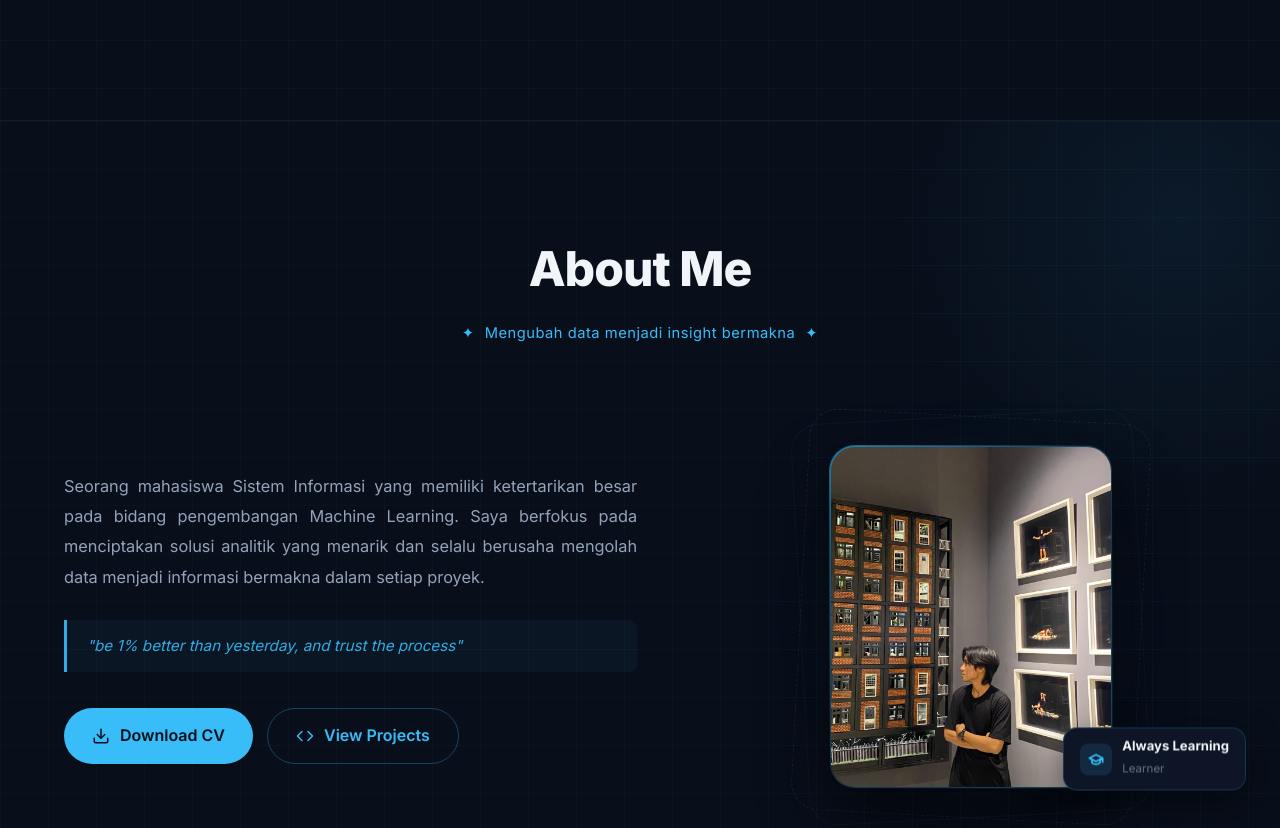
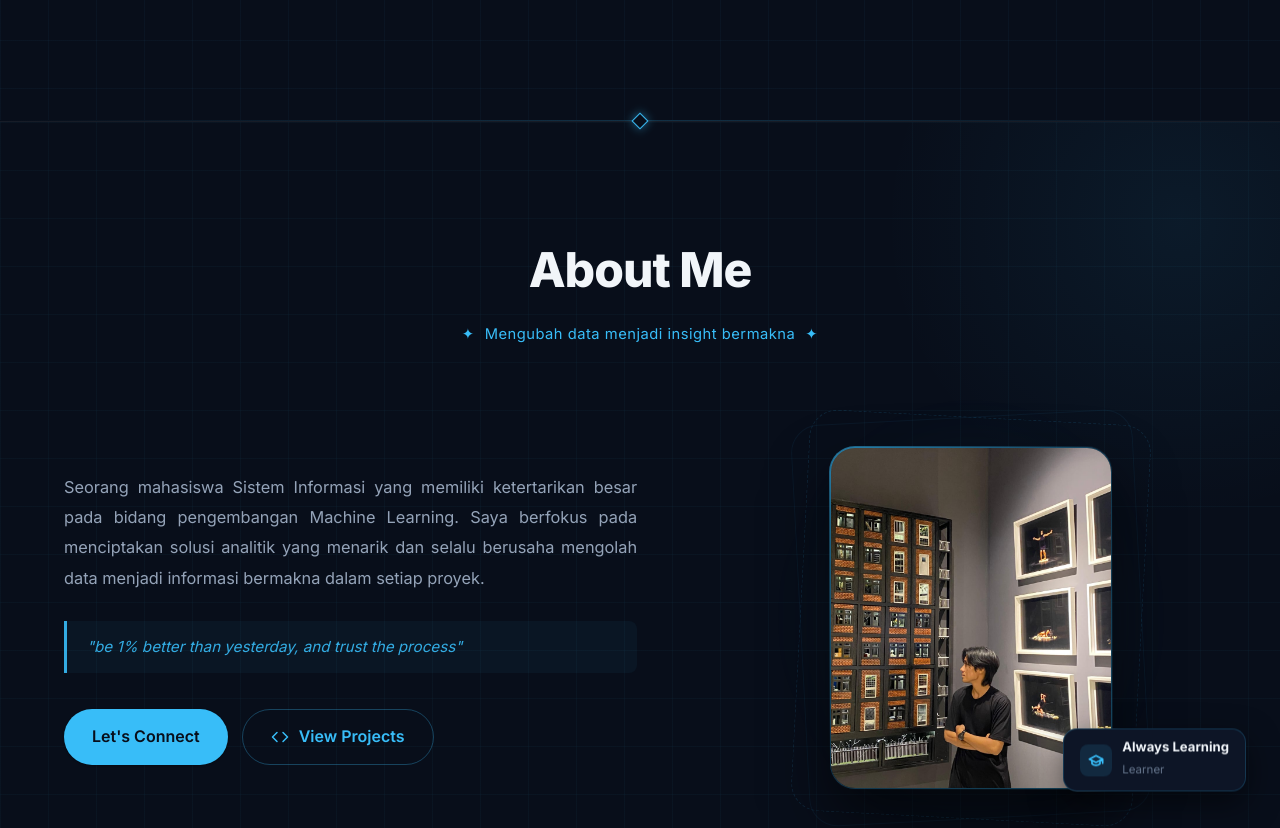
Before and after one commit to wannnn27/myportofolio, a React (Vite) app: page / in a window 1280 px wide. Shown: the part 680-1508 px from the top of the page. Built offline with nearby package versions, Linux system fonts and the light colour scheme.

Commit message:
style: optimize mobile responsive layout, colors, and section dividers

```diff
--- a/src/App.jsx
+++ b/src/App.jsx
@@ -11,8 +11,18 @@ import BackToTop from './components/BackToTop';
 function App() {
   const [selectedProject, setSelectedProject] = useState(null);
 
+  const handleBack = () => {
+    setSelectedProject(null);
+    setTimeout(() => {
+      const projectsSection = document.getElementById('projects');
+      if (projectsSection) {
+        projectsSection.scrollIntoView({ behavior: 'instant' });
+      }
+    }, 10);
+  };
+
   if (selectedProject) {
-    return <ProjectDetail project={selectedProject} onBack={() => setSelectedProject(null)} />;
+    return <ProjectDetail project={selectedProject} onBack={handleBack} />;
   }
 
   return (
@@ -20,8 +30,11 @@ function App() {
       <Navbar />
       <main>
         <Hero />
+        <div className="section-divider"></div>
         <About />
+        <div className="section-divider"></div>
         <Projects onSelectProject={setSelectedProject} />
+        <div className="section-divider"></div>
         <Contact />
       </main>
       <Footer />
--- a/src/components/About.jsx
+++ b/src/components/About.jsx
@@ -30,13 +30,8 @@ const About = () => {
                         </p>
 
                         <div className="about-action-btns">
-                            <a href="#cv" className="btn btn-primary">
-                                <svg width="18" height="18" viewBox="0 0 24 24" fill="none" stroke="currentColor" strokeWidth="2" strokeLinecap="round" strokeLinejoin="round">
-                                    <path d="M21 15v4a2 2 0 0 1-2 2H5a2 2 0 0 1-2-2v-4" />
-                                    <polyline points="7 10 12 15 17 10" />
-                                    <line x1="12" y1="15" x2="12" y2="3" />
-                                </svg>
-                                Download CV
+                            <a href="#contact" className="btn btn-primary">
+                                Let's Connect
                             </a>
                             <a href="#projects" className="btn btn-secondary btn-outline">
                                 <svg width="18" height="18" viewBox="0 0 24 24" fill="none" stroke="currentColor" strokeWidth="2" strokeLinecap="round" strokeLinejoin="round">
--- a/src/components/Contact.css
+++ b/src/components/Contact.css
@@ -164,7 +164,7 @@
     padding: 16px 20px;
     font-size: 1rem;
     font-family: inherit;
-    color: var(--text-primary);
+    color: var(--text-secondary);
     background: var(--bg-tertiary);
     border: 1px solid var(--border-light);
     border-radius: var(--radius-md);
@@ -174,7 +174,7 @@
 
 .form-group input::placeholder,
 .form-group textarea::placeholder {
-    color: var(--gray-400);
+    color: var(--text-muted);
 }
 
 .form-group input:focus,
--- a/src/components/Contact.jsx
+++ b/src/components/Contact.jsx
@@ -94,7 +94,7 @@ const Contact = () => {
                                 id="name"
                                 value={formData.name}
                                 onChange={(e) => setFormData({ ...formData, name: e.target.value })}
-                                placeholder="John Doe"
+                                placeholder="Adi Arwan Syah"
                                 required
                             />
                         </div>
@@ -105,7 +105,7 @@ const Contact = () => {
                                 id="email"
                                 value={formData.email}
                                 onChange={(e) => setFormData({ ...formData, email: e.target.value })}
-                                placeholder="john@example.com"
+                                placeholder="adiarwansyah@example.com"
                                 required
                             />
                         </div>
--- a/src/components/Footer.jsx
+++ b/src/components/Footer.jsx
@@ -27,17 +27,17 @@ const Footer = () => {
                     <div className="footer-social">
                         <h4>Connect</h4>
                         <div className="social-links">
-                            <a href="https://github.com/wannnn27" target="_blank" rel="noopener noreferrer" aria-label="GitHub">
+                            <a href="https://github.com/wannnn27" target="_blank" rel="noopener noreferrer" className="github" aria-label="GitHub">
                                 <svg width="20" height="20" viewBox="0 0 24 24" fill="currentColor">
                                     <path d="M12 0c-6.626 0-12 5.373-12 12 0 5.302 3.438 9.8 8.207 11.387.599.111.793-.261.793-.577v-2.234c-3.338.726-4.033-1.416-4.033-1.416-.546-1.387-1.333-1.756-1.333-1.756-1.089-.745.083-.729.083-.729 1.205.084 1.839 1.237 1.839 1.237 1.07 1.834 2.807 1.304 3.492.997.107-.775.418-1.305.762-1.604-2.665-.305-5.467-1.334-5.467-5.931 0-1.311.469-2.381 1.236-3.221-.124-.303-.535-1.524.117-3.176 0 0 1.008-.322 3.301 1.23.957-.266 1.983-.399 3.003-.404 1.02.005 2.047.138 3.006.404 2.291-1.552 3.297-1.23 3.297-1.23.653 1.653.242 2.874.118 3.176.77.84 1.235 1.911 1.235 3.221 0 4.609-2.807 5.624-5.479 5.921.43.372.823 1.102.823 2.222v3.293c0 .319.192.694.801.576 4.765-1.589 8.199-6.086 8.199-11.386 0-6.627-5.373-12-12-12z" />
                                 </svg>
                             </a>
-                            <a href="https://www.linkedin.com/in/adi-arwan-syah/" target="_blank" rel="noopener noreferrer" aria-label="LinkedIn">
+                            <a href="https://www.linkedin.com/in/adi-arwan-syah/" target="_blank" rel="noopener noreferrer" className="linkedin" aria-label="LinkedIn">
                                 <svg width="20" height="20" viewBox="0 0 24 24" fill="currentColor">
                                     <path d="M19 0h-14c-2.761 0-5 2.239-5 5v14c0 2.761 2.239 5 5 5h14c2.762 0 5-2.239 5-5v-14c0-2.761-2.238-5-5-5zm-11 19h-3v-11h3v11zm-1.5-12.268c-.966 0-1.75-.79-1.75-1.764s.784-1.764 1.75-1.764 1.75.79 1.75 1.764-.783 1.764-1.75 1.764zm13.5 12.268h-3v-5.604c0-3.368-4-3.113-4 0v5.604h-3v-11h3v1.765c1.396-2.586 7-2.777 7 2.476v6.759z" />
                                 </svg>
                             </a>
-                            <a href="https://www.instagram.com/adi.arwnsyhhh/" target="_blank" rel="noopener noreferrer" aria-label="Instagram">
+                            <a href="https://www.instagram.com/adi.arwnsyhhh/" target="_blank" rel="noopener noreferrer" className="instagram" aria-label="Instagram">
                                 <svg width="20" height="20" viewBox="0 0 24 24" fill="currentColor">
                                     <path d="M12 2.163c3.204 0 3.584.012 4.85.07 3.252.148 4.771 1.691 4.919 4.919.058 1.265.069 1.645.069 4.849 0 3.205-.012 3.584-.069 4.849-.149 3.225-1.664 4.771-4.919 4.919-1.266.058-1.644.07-4.85.07-3.204 0-3.584-.012-4.849-.07-3.26-.149-4.771-1.699-4.919-4.92-.058-1.265-.07-1.644-.07-4.849 0-3.204.013-3.583.07-4.849.149-3.227 1.664-4.771 4.919-4.919 1.266-.057 1.645-.069 4.849-.069zm0-2.163c-3.259 0-3.667.014-4.947.072-4.358.2-6.78 2.618-6.98 6.98-.059 1.281-.073 1.689-.073 4.948 0 3.259.014 3.668.072 4.948.2 4.358 2.618 6.78 6.98 6.98 1.281.058 1.689.072 4.948.072 3.259 0 3.668-.014 4.948-.072 4.354-.2 6.782-2.618 6.979-6.98.059-1.28.073-1.689.073-4.948 0-3.259-.014-3.667-.072-4.947-.196-4.354-2.617-6.78-6.979-6.98-1.281-.059-1.69-.073-4.949-.073zm0 5.838c-3.403 0-6.162 2.759-6.162 6.162s2.759 6.163 6.162 6.163 6.162-2.759 6.162-6.163c0-3.403-2.759-6.162-6.162-6.162zm0 10.162c-2.209 0-4-1.79-4-4 0-2.209 1.791-4 4-4s4 1.791 4 4c0 2.21-1.791 4-4 4zm6.406-11.845c-.796 0-1.441.645-1.441 1.44s.645 1.44 1.441 1.44c.795 0 1.439-.645 1.439-1.44s-.644-1.44-1.439-1.44z" />
                                 </svg>
--- a/src/components/Hero.jsx
+++ b/src/components/Hero.jsx
@@ -74,17 +74,17 @@ const Hero = () => {
                     </div>
 
                     <div className="hero-social">
-                        <a href="https://github.com/wannnn27" target="_blank" rel="noopener noreferrer" className="social-link" aria-label="GitHub">
+                        <a href="https://github.com/wannnn27" target="_blank" rel="noopener noreferrer" className="social-link github" aria-label="GitHub">
                             <svg width="22" height="22" viewBox="0 0 24 24" fill="currentColor">
                                 <path d="M12 0c-6.626 0-12 5.373-12 12 0 5.302 3.438 9.8 8.207 11.387.599.111.793-.261.793-.577v-2.234c-3.338.726-4.033-1.416-4.033-1.416-.546-1.387-1.333-1.756-1.333-1.756-1.089-.745.083-.729.083-.729 1.205.084 1.839 1.237 1.839 1.237 1.07 1.834 2.807 1.304 3.492.997.107-.775.418-1.305.762-1.604-2.665-.305-5.467-1.334-5.467-5.931 0-1.311.469-2.381 1.236-3.221-.124-.303-.535-1.524.117-3.176 0 0 1.008-.322 3.301 1.23.957-.266 1.983-.399 3.003-.404 1.02.005 2.047.138 3.006.404 2.291-1.552 3.297-1.23 3.297-1.23.653 1.653.242 2.874.118 3.176.77.84 1.235 1.911 1.235 3.221 0 4.609-2.807 5.624-5.479 5.921.43.372.823 1.102.823 2.222v3.293c0 .319.192.694.801.576 4.765-1.589 8.199-6.086 8.199-11.386 0-6.627-5.373-12-12-12z" />
                             </svg>
                         </a>
-                        <a href="https://www.linkedin.com/in/adi-arwan-syah/" target="_blank" rel="noopener noreferrer" className="social-link" aria-label="LinkedIn">
+                        <a href="https://www.linkedin.com/in/adi-arwan-syah/" target="_blank" rel="noopener noreferrer" className="social-link linkedin" aria-label="LinkedIn">
                             <svg width="22" height="22" viewBox="0 0 24 24" fill="currentColor">
                                 <path d="M19 0h-14c-2.761 0-5 2.239-5 5v14c0 2.761 2.239 5 5 5h14c2.762 0 5-2.239 5-5v-14c0-2.761-2.238-5-5-5zm-11 19h-3v-11h3v11zm-1.5-12.268c-.966 0-1.75-.79-1.75-1.764s.784-1.764 1.75-1.764 1.75.79 1.75 1.764-.783 1.764-1.75 1.764zm13.5 12.268h-3v-5.604c0-3.368-4-3.113-4 0v5.604h-3v-11h3v1.765c1.396-2.586 7-2.777 7 2.476v6.759z" />
                             </svg>
                         </a>
-                        <a href="https://www.instagram.com/adi.arwnsyhhh/" target="_blank" rel="noopener noreferrer" className="social-link" aria-label="Instagram">
+                        <a href="https://www.instagram.com/adi.arwnsyhhh/" target="_blank" rel="noopener noreferrer" className="social-link instagram" aria-label="Instagram">
                             <svg width="22" height="22" viewBox="0 0 24 24" fill="currentColor">
                                 <path d="M12 2.163c3.204 0 3.584.012 4.85.07 3.252.148 4.771 1.691 4.919 4.919.058 1.265.069 1.645.069 4.849 0 3.205-.012 3.584-.069 4.849-.149 3.225-1.664 4.771-4.919 4.919-1.266.058-1.644.07-4.85.07-3.204 0-3.584-.012-4.849-.07-3.26-.149-4.771-1.699-4.919-4.92-.058-1.265-.07-1.644-.07-4.849 0-3.204.013-3.583.07-4.849.149-3.227 1.664-4.771 4.919-4.919 1.266-.057 1.645-.069 4.849-.069zm0-2.163c-3.259 0-3.667.014-4.947.072-4.358.2-6.78 2.618-6.98 6.98-.059 1.281-.073 1.689-.073 4.948 0 3.259.014 3.668.072 4.948.2 4.358 2.618 6.78 6.98 6.98 1.281.058 1.689.072 4.948.072 3.259 0 3.668-.014 4.948-.072 4.354-.2 6.782-2.618 6.979-6.98.059-1.28.073-1.689.073-4.948 0-3.259-.014-3.667-.072-4.947-.196-4.354-2.617-6.78-6.979-6.98-1.281-.059-1.69-.073-4.949-.073zm0 5.838c-3.403 0-6.162 2.759-6.162 6.162s2.759 6.163 6.162 6.163 6.162-2.759 6.162-6.163c0-3.403-2.759-6.162-6.162-6.162zm0 10.162c-2.209 0-4-1.79-4-4 0-2.209 1.791-4 4-4s4 1.791 4 4c0 2.21-1.791 4-4 4zm6.406-11.845c-.796 0-1.441.645-1.441 1.44s.645 1.44 1.441 1.44c.795 0 1.439-.645 1.439-1.44s-.644-1.44-1.439-1.44z" />
                             </svg>
--- a/src/components/Projects.css
+++ b/src/components/Projects.css
@@ -799,7 +799,8 @@
 @media (max-width: 768px) {
     .ps__tabs { flex-direction: column; }
     .ps__grid { grid-template-columns: 1fr; }
-    .ps__wrap, .dp__wrap { padding: 0 20px; }
+    .ps__grid--tech { grid-template-columns: 1fr; }
+    .ps__wrap, .dp__wrap { padding: 0 16px; }
     .dp__stats { width: 100%; justify-content: center; }
     .dp__ctas { flex-direction: column; }
     .dp__stat { padding: 16px 28px; }
--- a/src/index.css
+++ b/src/index.css
@@ -57,7 +57,7 @@
 
 html,
 body {
-  max-width: 100vw;
+  max-width: 100%;
   overflow-x: hidden;
   margin: 0;
   padding: 0;
@@ -142,6 +142,28 @@ img {
 }
 
 /* Section Styles */
+.section-divider {
+  width: 100%;
+  height: 1px;
+  background: linear-gradient(90deg, transparent, rgba(56, 189, 248, 0.2), transparent);
+  position: relative;
+  display: flex;
+  justify-content: center;
+  align-items: center;
+  z-index: 10;
+}
+
+.section-divider::after {
+  content: '';
+  width: 10px;
+  height: 10px;
+  background: var(--bg-primary);
+  border: 1px solid var(--accent);
+  transform: rotate(45deg);
+  box-shadow: 0 0 10px rgba(56,189,248,0.5);
+  position: absolute;
+}
+
 .section {
   padding: 100px 0;
   position: relative;
```
Also changed, not shown: src/components/Footer.css (+20 -3 lines), src/components/Hero.css (+24 -7 lines), src/components/Navbar.css (+7 -6 lines).
